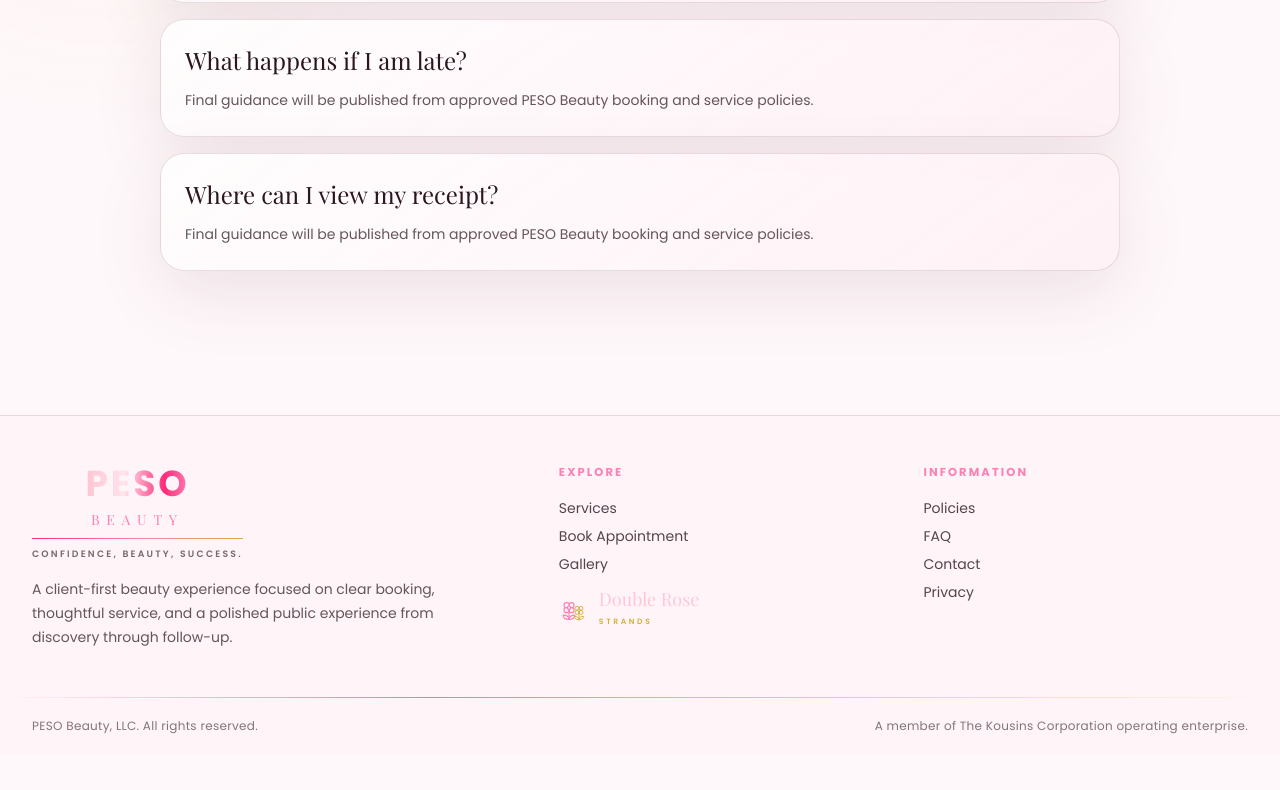
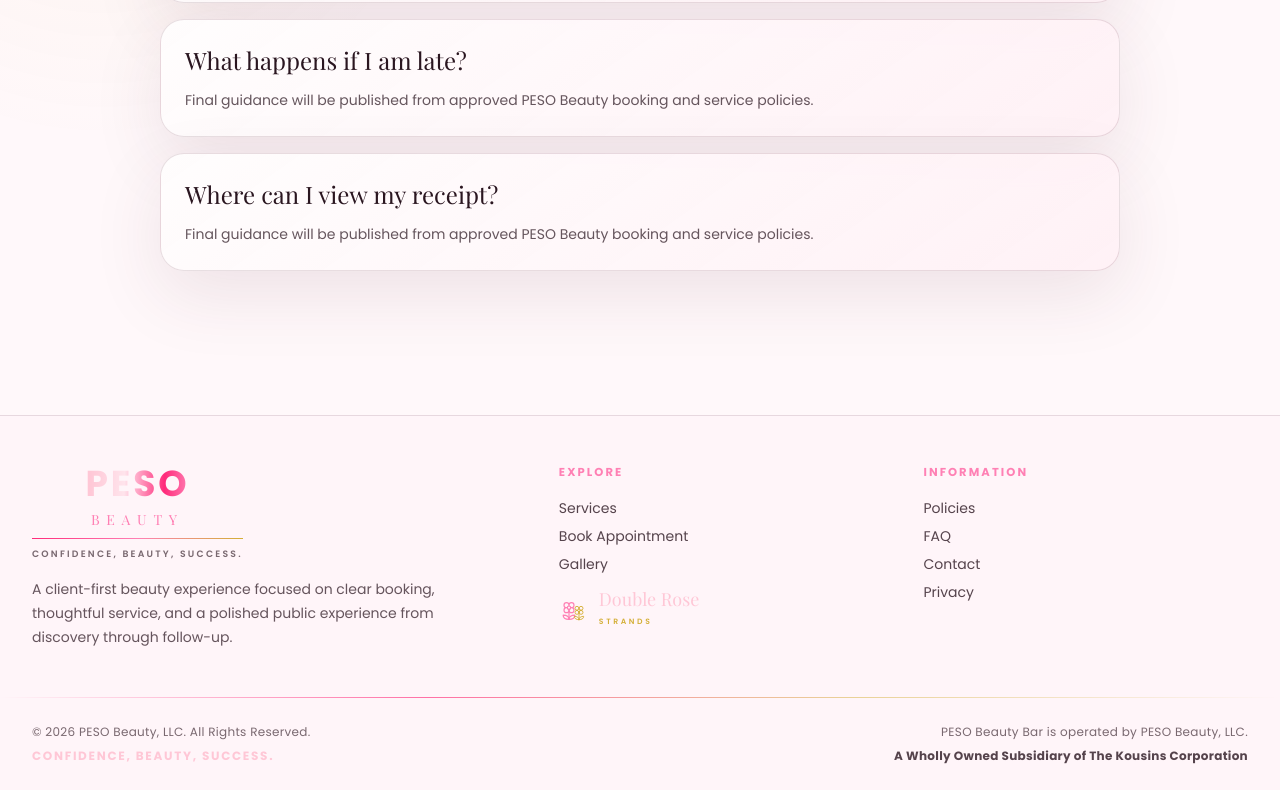
Before and after one commit to Hassan-Industries/peso-beauty-web, a Next.js app: page /faq in a window 1280 px wide. Shown: the part 934-1724 px from the top of the page. Before the commit the page ends 1688 px from the top, so only its background shows below. Built offline with nearby package versions, Linux system fonts and the light colour scheme; a web font is replaced by a local one.

Commit message:
refine footer ownership and experience copy

```diff
--- a/app/page.tsx
+++ b/app/page.tsx
@@ -99,7 +99,7 @@ export default function HomePage() {
                 <div>
                   <p className="peso-eyebrow">The PESO Experience</p>
                   <h2 className="mt-3 max-w-sm font-[family-name:var(--font-display)] text-3xl leading-tight sm:text-4xl">
-                    Beauty presented with intention.
+                    Beauty with intention.
                   </h2>
                 </div>
                 <Sparkles className="mt-1 h-6 w-6 shrink-0 text-peso-gold" aria-hidden="true" />
--- a/components/site/site-footer.tsx
+++ b/components/site/site-footer.tsx
@@ -39,9 +39,19 @@ export function SiteFooter() {
 
       <div className="peso-divider mx-auto max-w-7xl" />
 
-      <div className="mx-auto flex max-w-7xl flex-col gap-2 px-5 py-5 text-center text-xs tracking-wide text-white/40 sm:flex-row sm:items-center sm:justify-between sm:text-left lg:px-8">
-        <span>PESO Beauty, LLC. All rights reserved.</span>
-        <span>A member of The Kousins Corporation operating enterprise.</span>
+      <div className="mx-auto grid max-w-7xl gap-5 px-5 py-6 text-xs leading-5 tracking-wide text-white/45 sm:grid-cols-2 sm:items-end lg:px-8">
+        <div>
+          <p>© 2026 PESO Beauty, LLC. All Rights Reserved.</p>
+          <p className="mt-1 font-bold uppercase tracking-[0.14em] text-peso-blush">
+            Confidence, Beauty, Success.
+          </p>
+        </div>
+        <div className="sm:text-right">
+          <p>PESO Beauty Bar is operated by PESO Beauty, LLC.</p>
+          <p className="mt-1 font-bold text-white/65">
+            A Wholly Owned Subsidiary of The Kousins Corporation
+          </p>
+        </div>
       </div>
     </footer>
   );
```
